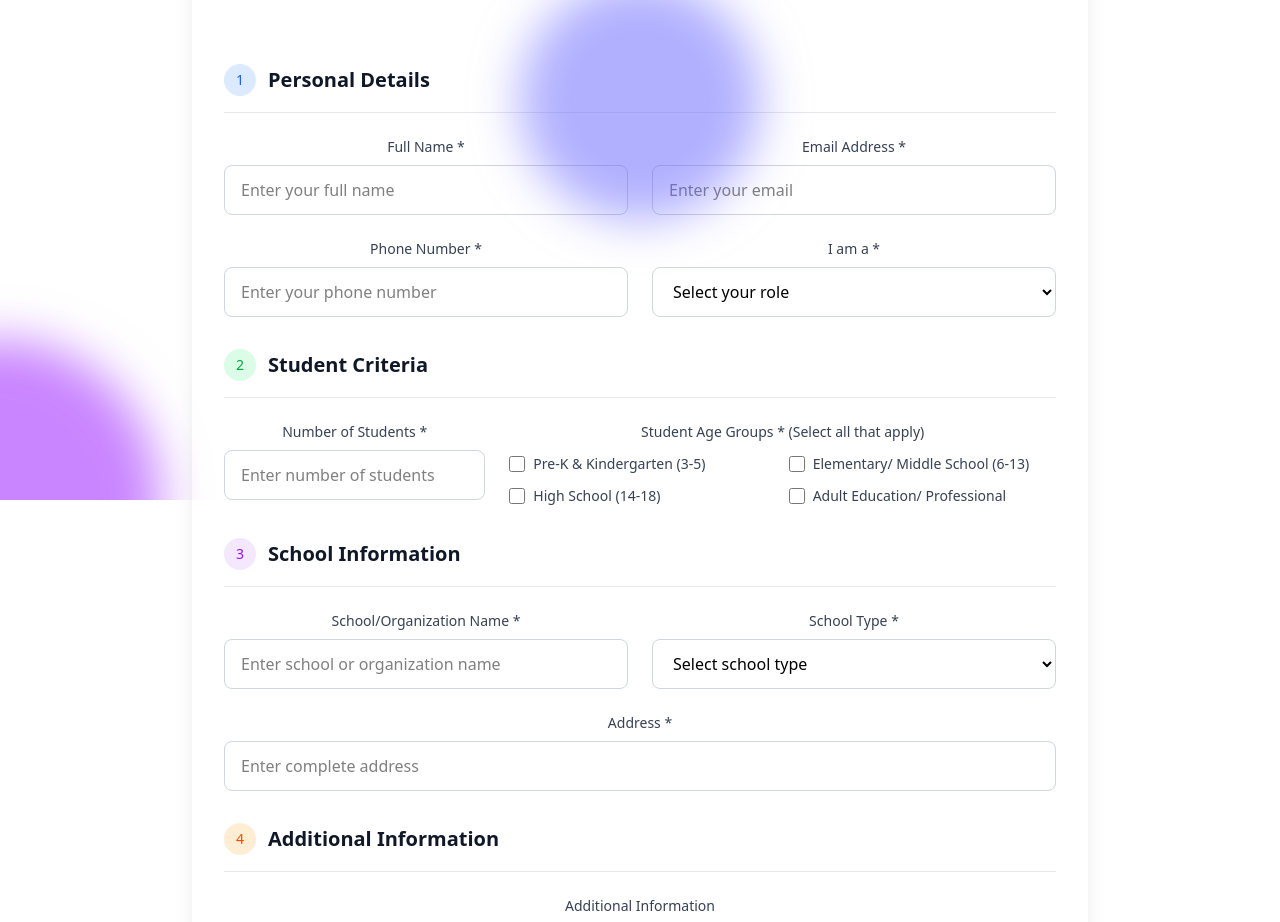
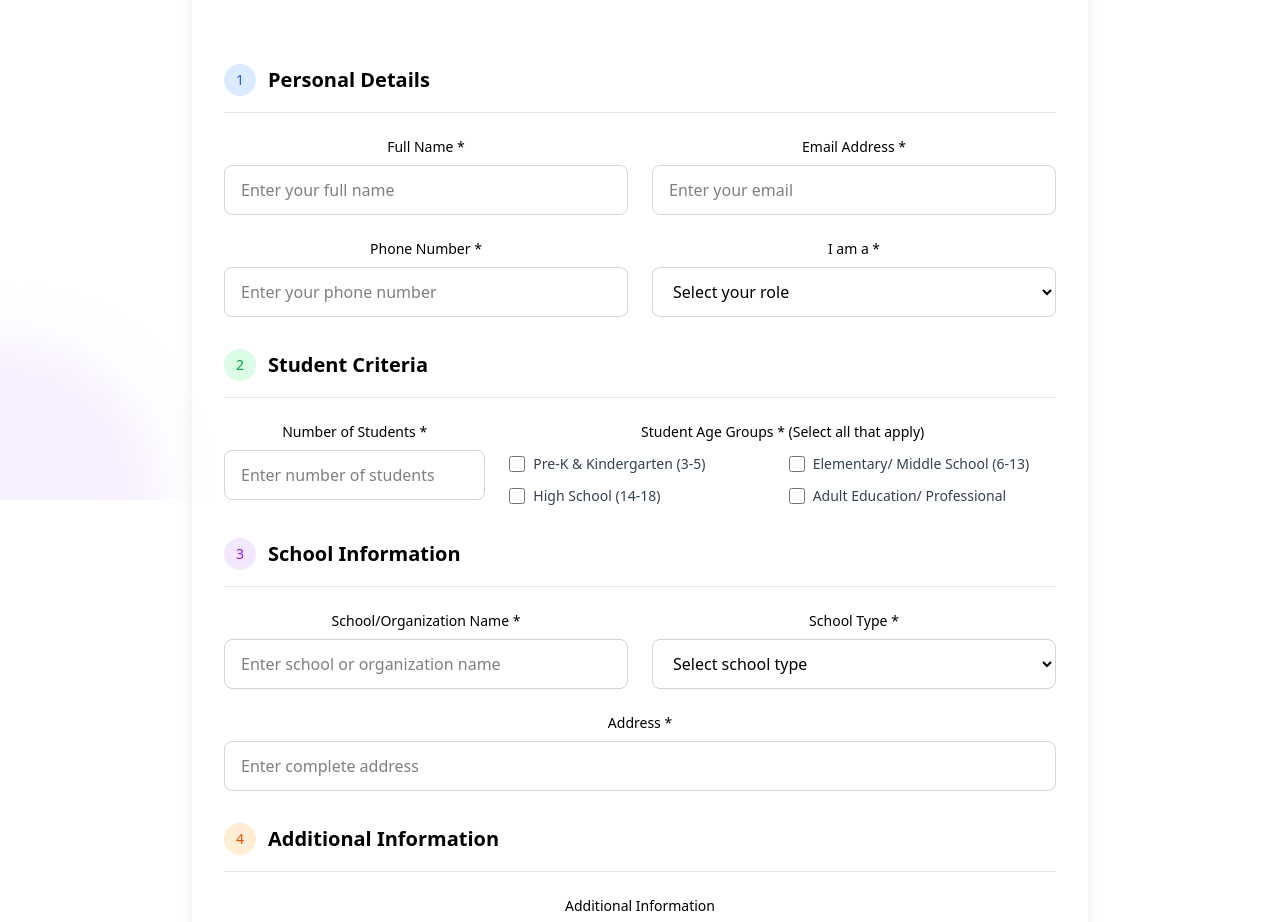
Before and after one commit to payskul1/mono-pay, a React (Vite) app: page /wait-list/individual in a window 1280 px wide. Shown: the part 300-1222 px from the top of the page. Built offline with nearby package versions, Linux system fonts and the light colour scheme.

Commit message:
design relook

```diff
--- a/src/component/Header.jsx
+++ b/src/component/Header.jsx
@@ -16,9 +16,9 @@ const Header = () => {
     return (
         <div>
             <div className="fixed inset-0 overflow-hidden pointer-events-none">
-                <div className="absolute -top-40 -right-40 w-80 h-80 bg-blue-500 rounded-full mix-blend-multiply filter blur-xl opacity-70 animate-pulse"></div>
-                <div className="absolute -bottom-40 -left-40 w-80 h-80 bg-purple-500 rounded-full mix-blend-multiply filter blur-xl opacity-70 animate-pulse animation-delay-2000"></div>
-                <div className="absolute top-1/2 left-1/2 transform -translate-x-1/2 -translate-y-1/2 w-60 h-60 bg-indigo-500 rounded-full mix-blend-multiply filter blur-xl opacity-50 animate-pulse animation-delay-1000"></div>
+                <div className="absolute -top-40 -right-40 w-80 h-80 bg-blue-300 rounded-full mix-blend-multiply filter blur-xl opacity-70 animate-pulse"></div>
+                <div className="absolute -bottom-40 -left-40 w-80 h-80 bg-purple-100 rounded-full mix-blend-multiply filter blur-xl opacity-70 animate-pulse animation-delay-2000"></div>
+                {/* <div className="absolute top-1/2 left-1/2 transform -translate-x-1/2 -translate-y-1/2 w-60 h-60 bg-indigo-200 rounded-full mix-blend-multiply filter blur-xl opacity-50 animate-pulse animation-delay-1000"></div> */}
             </div>
 
             {/* Navigation */}
--- a/src/pages/studentReg.jsx
+++ b/src/pages/studentReg.jsx
@@ -214,7 +214,7 @@ export default function StudentRegistrationForm() {
                         {/* Personal Details Section */}
                         <div className="space-y-6">
                             <div className="border-b border-gray-200 pb-4">
-                                <h2 className="text-xl font-semibold text-gray-900 flex items-center">
+                                <h2 className="text-xl font-semibold text-black flex items-center">
                                     <span className="w-8 h-8 bg-blue-100 text-blue-600 rounded-full flex items-center justify-center text-sm font-medium mr-3">1</span>
                                     Personal Details
                                 </h2>
@@ -222,7 +222,7 @@ export default function StudentRegistrationForm() {
 
                             <div className="grid grid-cols-1 md:grid-cols-2 gap-6">
                                 <div>
-                                    <label htmlFor="name" className="block text-sm font-medium text-gray-700 mb-2">
+                                    <label htmlFor="name" className="block text-sm font-medium text-black mb-2">
                                         Full Name *
                                     </label>
                                     <input
@@ -238,7 +238,7 @@ export default function StudentRegistrationForm() {
                                 </div>
 
                                 <div>
-                                    <label htmlFor="email" className="block text-sm font-medium text-gray-700 mb-2">
+                                    <label htmlFor="email" className="block text-sm font-medium text-black mb-2">
                                         Email Address *
                                     </label>
                                     <input
@@ -254,7 +254,7 @@ export default function StudentRegistrationForm() {
                                 </div>
 
                                 <div>
-                                    <label htmlFor="phoneNo" className="block text-sm font-medium text-gray-700 mb-2">
+                                    <label htmlFor="phoneNo" className="block text-sm font-medium text-black mb-2">
                                         Phone Number *
                                     </label>
                                     <input
@@ -270,7 +270,7 @@ export default function StudentRegistrationForm() {
                                 </div>
 
                                 <div>
-                                    <label htmlFor="role" className="block text-sm font-medium text-gray-700 mb-2">
+                                    <label htmlFor="role" className="block text-sm font-medium text-black mb-2">
                                         I am a *
                                     </label>
                                     <select
@@ -293,7 +293,7 @@ export default function StudentRegistrationForm() {
                         {/* Student Criteria Section */}
                         <div className="space-y-6">
                             <div className="border-b border-gray-200 pb-4">
-                                <h2 className="text-xl font-semibold text-gray-900 flex items-center">
+                                <h2 className="text-xl font-semibold text-black flex items-center">
                                     <span className="w-8 h-8 bg-green-100 text-green-600 rounded-full flex items-center justify-center text-sm font-medium mr-3">2</span>
                                     Student Criteria
                                 </h2>
@@ -323,7 +323,7 @@ export default function StudentRegistrationForm() {
                                 </div> */}
 
                                 <div className='col-span-1'>
-                                    <label htmlFor="numberOfStudents" className="block text-sm font-medium text-gray-700 mb-2">
+                                    <label htmlFor="numberOfStudents" className="block text-sm font-medium text-black mb-2">
                                         Number of Students *
                                     </label>
                                     <input
@@ -340,7 +340,7 @@ export default function StudentRegistrationForm() {
                                 </div>
 
                             <div className='col-span-2'>
-                                <label className="block text-sm font-medium text-gray-700 mb-3">
+                                <label className="block text-sm font-medium text-black mb-3">
                                     Student Age Groups * (Select all that apply)
                                 </label>
                                 <div className="grid grid-cols-1 md:grid-cols-2 gap-3">
@@ -365,7 +365,7 @@ export default function StudentRegistrationForm() {
                         {/* School Information Section */}
                         <div className="space-y-6">
                             <div className="border-b border-gray-200 pb-4">
-                                <h2 className="text-xl font-semibold text-gray-900 flex items-center">
+                                <h2 className="text-xl font-semibold text-black flex items-center">
                                     <span className="w-8 h-8 bg-purple-100 text-purple-600 rounded-full flex items-center justify-center text-sm font-medium mr-3">3</span>
                                     School Information
                                 </h2>
@@ -373,7 +373,7 @@ export default function StudentRegistrationForm() {
 
                             <div className="grid grid-cols-1 md:grid-cols-2 gap-6">
                                 <div>
-                                    <label htmlFor="schoolName" className="block text-sm font-medium text-gray-700 mb-2">
+                                    <label htmlFor="schoolName" className="block text-sm font-medium text-black mb-2">
                                         School/Organization Name *
                                     </label>
                                     <input
@@ -389,7 +389,7 @@ export default function StudentRegistrationForm() {
                                 </div>
 
                                 <div>
-                                    <label htmlFor="schoolType" className="block text-sm font-medium text-gray-700 mb-2">
+                                    <label htmlFor="schoolType" className="block text-sm font-medium text-black mb-2">
                                         School Type *
                                     </label>
                                     <select
@@ -412,7 +412,7 @@ export default function StudentRegistrationForm() {
                             </div>
 
                             <div>
-                                <label htmlFor="address" className="block text-sm font-medium text-gray-700 mb-2">
+                                <label htmlFor="address" className="block text-sm font-medium text-black mb-2">
                                     Address *
                                 </label>
                                 <input
@@ -432,14 +432,14 @@ export default function StudentRegistrationForm() {
 
                         <div className="space-y-6">
                             <div className="border-b border-gray-200 pb-4">
-                                <h2 className="text-xl font-semibold text-gray-900 flex items-center">
+                                <h2 className="text-xl font-semibold text-black flex items-center">
                                     <span className="w-8 h-8 bg-orange-100 text-orange-600 rounded-full flex items-center justify-center text-sm font-medium mr-3">4</span>
                                     Additional Information
                                 </h2>
                             </div>
 
                             <div>
-                                <label className="block text-sm font-medium text-gray-700 mb-2">
+                                <label className="block text-sm font-medium text-black mb-2">
                                     Additional Information
                                 </label>
                                 <textarea
@@ -453,7 +453,7 @@ export default function StudentRegistrationForm() {
                             </div>
 
                             <div>
-                                <label htmlFor="howDidYouHear" className="block text-sm font-medium text-gray-700 mb-2">
+                                <label htmlFor="howDidYouHear" className="block text-sm font-medium text-black mb-2">
                                     How did you hear about us? *
                                 </label>
                                 <select
```
